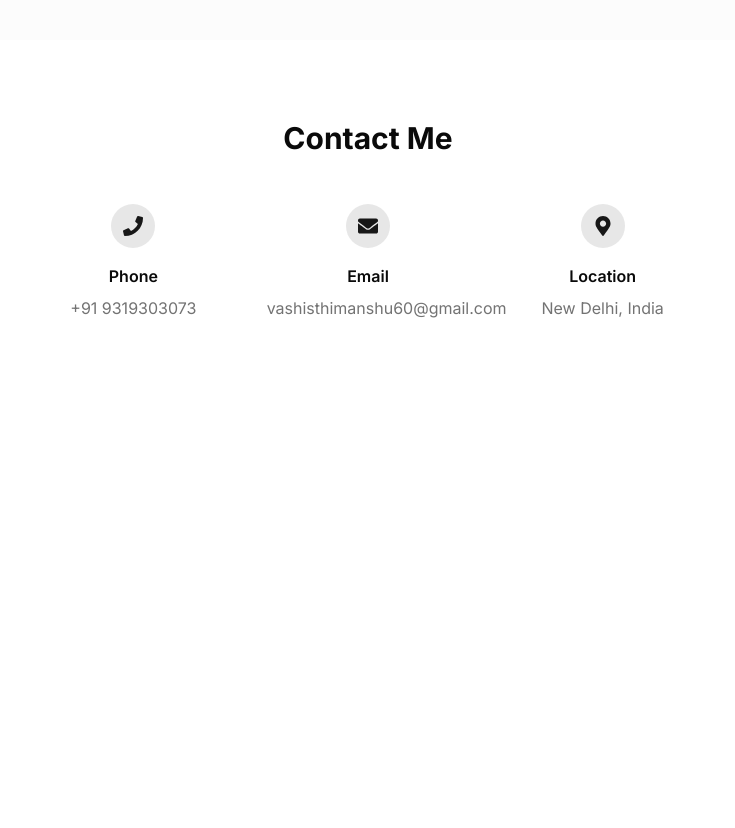
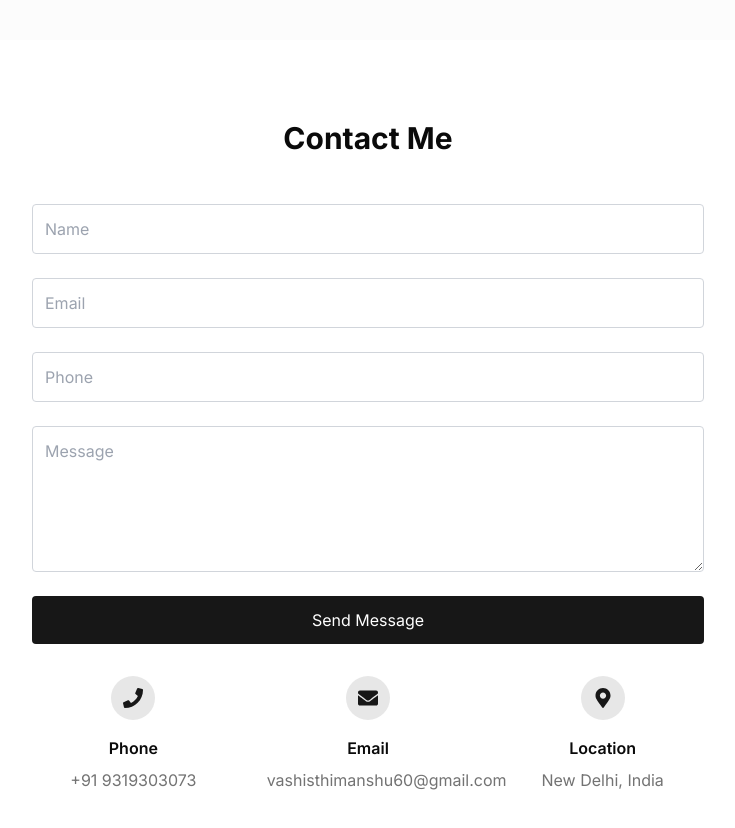
Before and after one commit to hv-code60/Portfolio, a Next.js app: page / in a window 1280 px wide. Shown: the part 4280-5108 px from the top of the page, without its empty margins (272-1007 px from the left). Before the commit the page ends 4680 px from the top, so only its background shows below. Built offline with nearby package versions, Linux system fonts and the light colour scheme.

Commit message:
update contact.jsx

```diff
--- a/src/components/contact.jsx
+++ b/src/components/contact.jsx
@@ -1,12 +1,49 @@
 "use client"
 
+import { useState, useEffect } from "react"
 import { motion } from "framer-motion"
 import { FaPhone, FaEnvelope, FaMapMarkerAlt } from "react-icons/fa"
 
 export default function Contact() {
+  const [formData, setFormData] = useState({ name: "", email: "", phone: "", message: "" })
+  const [loading, setLoading] = useState(false)
+  const [toast, setToast] = useState({ message: "", type: "" }) // type: 'success' or 'error'
+
+  const handleChange = (e) => {
+    setFormData(prev => ({ ...prev, [e.target.name]: e.target.value }))
+  }
+
+  const showToast = (message, type) => {
+    setToast({ message, type })
+    setTimeout(() => setToast({ message: "", type: "" }), 4000)
+  }
+
+  const handleSubmit = async (e) => {
+    e.preventDefault()
+    setLoading(true)
+    try {
+      const res = await fetch('https://portfolio-beckend-df5x.onrender.com/contact', {
+        method: 'POST',
+        headers: { 'Content-Type': 'application/json' },
+        body: JSON.stringify(formData)
+      })
+      const data = await res.json()
+      setLoading(false)
+      if (res.ok) {
+        showToast('Message sent successfully!', 'success')
+        setFormData({ name: "", email: "", phone: "", message: "" })
+      } else {
+        showToast(data.error || 'Failed to send message.', 'error')
+      }
+    } catch (err) {
+      setLoading(false)
+      showToast('Error sending message.', 'error')
+    }
+  }
+
   return (
     <section className="py-20" id="contact">
-      <div className="container px-4 mx-auto">
+      <div className="container px-4 mx-auto relative">
         <motion.h2
           initial={{ opacity: 0, y: 20 }}
           whileInView={{ opacity: 1, y: 0 }}
@@ -15,7 +52,86 @@ export default function Contact() {
         >
           Contact Me
         </motion.h2>
-        <div className="max-w-2xl mx-auto grid grid-cols-1 md:grid-cols-3 gap-8">
+
+        {/* Contact Form */}
+        <motion.form
+          onSubmit={handleSubmit}
+          initial={{ opacity: 0, y: 20 }}
+          whileInView={{ opacity: 1, y: 0 }}
+          transition={{ duration: 0.5, delay: 0.3 }}
+          className="max-w-2xl mx-auto grid gap-6"
+        >
+          <input
+            type="text"
+            name="name"
+            value={formData.name}
+            onChange={handleChange}
+            placeholder="Name"
+            required
+            className="p-3 border border-gray-300 rounded"
+            disabled={loading}
+          />
+          <input
+            type="email"
+            name="email"
+            value={formData.email}
+            onChange={handleChange}
+            placeholder="Email"
+            required
+            className="p-3 border border-gray-300 rounded"
+            disabled={loading}
+          />
+          <input
+            type="tel"
+            name="phone"
+            value={formData.phone}
+            onChange={handleChange}
+            placeholder="Phone"
+            className="p-3 border border-gray-300 rounded"
+            disabled={loading}
+          />
+          <textarea
+            name="message"
+            value={formData.message}
+            onChange={handleChange}
+            placeholder="Message"
+            rows={5}
+            required
+            className="p-3 border border-gray-300 rounded"
+            disabled={loading}
+          />
+          <button
+            type="submit"
+            className="bg-primary text-white py-3 rounded hover:bg-primary-dark transition flex justify-center items-center"
+            disabled={loading}
+          >
+            {loading && (
+              <svg
+                className="animate-spin h-5 w-5 mr-3 text-white"
+                xmlns="http://www.w3.org/2000/svg"
+                fill="none"
+                viewBox="0 0 24 24"
+              >
+                <circle
+                  className="opacity-25"
+                  cx="12"
+                  cy="12"
+                  r="10"
+                  stroke="currentColor"
+                  strokeWidth="4"
+                />
+                <path
+                  className="opacity-75"
+                  fill="currentColor"
+                  d="M4 12a8 8 0 018-8v4a4 4 0 00-4 4H4z"
+                />
+              </svg>
+            )}
+            {loading ? "Sending..." : "Send Message"}
+          </button>
+        </motion.form>
+
+        <div className="max-w-2xl mx-auto grid grid-cols-1 md:grid-cols-3 gap-8 mb-16 mt-8">
           <motion.div
             initial={{ opacity: 0, y: 20 }}
             whileInView={{ opacity: 1, y: 0 }}
@@ -28,7 +144,9 @@ export default function Contact() {
               </div>
             </div>
             <h3 className="font-semibold mb-2">Phone</h3>
-            <p className="text-muted-foreground"><a href="tel:+91 8373931024">+91 9319303073</a></p>
+            <p className="text-muted-foreground">
+              <a href="tel:+91 8373931024">+91 9319303073</a>
+            </p>
           </motion.div>
           <motion.div
             initial={{ opacity: 0, y: 20 }}
@@ -42,7 +160,11 @@ export default function Contact() {
               </div>
             </div>
             <h3 className="font-semibold mb-2">Email</h3>
-            <p className="text-muted-foreground"><a href="mailto:vashisthimanshu60@gmail.com">vashisthimanshu60@gmail.com</a></p>
+            <p className="text-muted-foreground">
+              <a href="mailto:vashisthimanshu60@gmail.com">
+                vashisthimanshu60@gmail.com
+              </a>
+            </p>
           </motion.div>
           <motion.div
             initial={{ opacity: 0, y: 20 }}
@@ -59,6 +181,17 @@ export default function Contact() {
             <p className="text-muted-foreground">New Delhi, India</p>
           </motion.div>
         </div>
+
+        {/* Toast Message */}
+        {toast.message && (
+          <div
+            className={`fixed bottom-10 left-1/2 transform -translate-x-1/2 px-6 py-3 rounded shadow-lg text-white z-50 transition-opacity duration-500 ${
+              toast.type === 'success' ? 'bg-green-600' : 'bg-red-600'
+            }`}
+          >
+            {toast.message}
+          </div>
+        )}
       </div>
     </section>
   )
```
